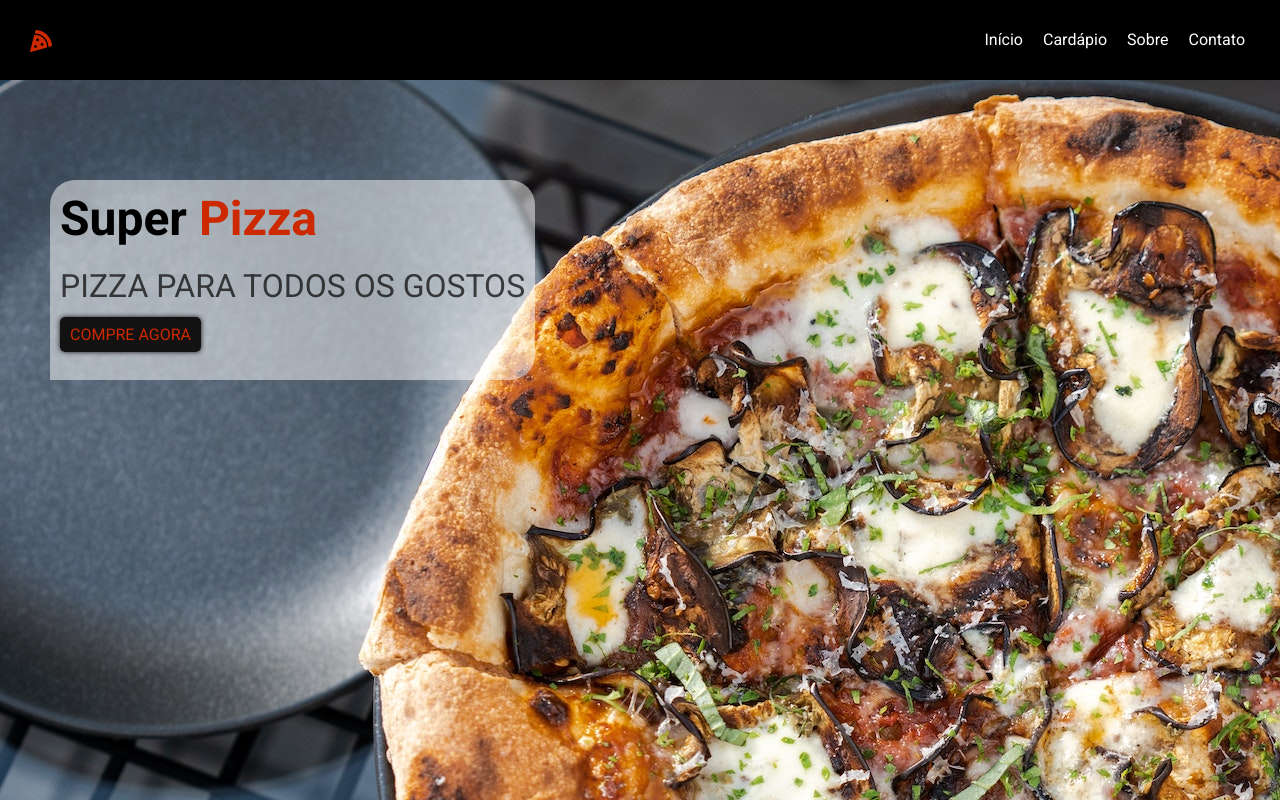
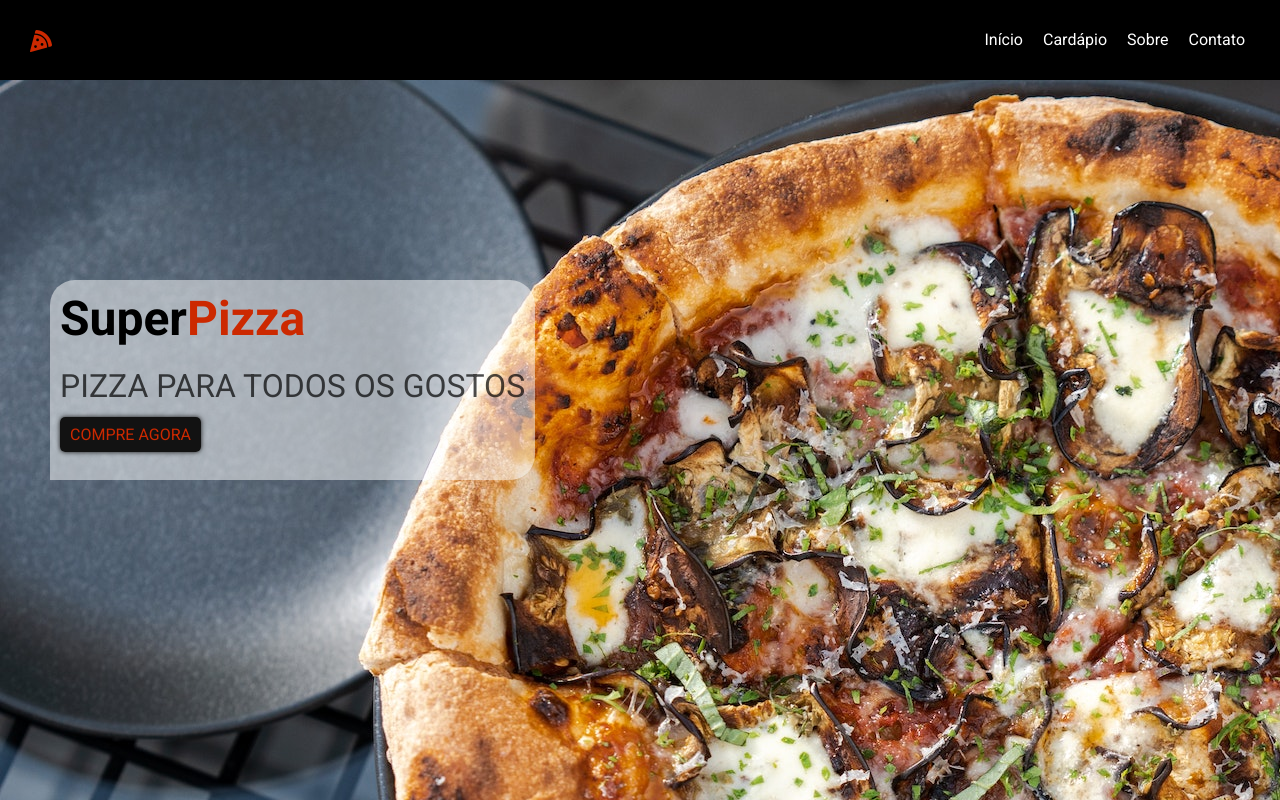
Before and after one commit to CelsoTavares/pizzaria, a React (Vite) app: page / in a window 1280 px wide. Built offline with nearby package versions, Linux system fonts and the light colour scheme.

Commit message:
:lipstick: update

```diff
--- a/package.json
+++ b/package.json
@@ -13,6 +13,7 @@
     "@types/styled-components": "^5.1.26",
     "eslint-config-prettier": "^8.5.0",
     "eslint-plugin-prettier": "^4.2.1",
+    "framer-motion": "^8.0.2",
     "react": "^18.2.0",
     "react-dom": "^18.2.0",
     "react-icons": "^4.7.1",
--- /dev/null
+++ b/src/components/AnimateRoutes/index.tsx
@@ -0,0 +1,24 @@
+import { Route, Routes, useLocation } from "react-router-dom";
+import Inicio from "../../pages/Inicio";
+import Cardapio from "../../pages/Cardapio";
+import Sobre from "../../pages/Sobre";
+import Contato from "../../pages/Contato";
+import NoPage from "../../pages/NoPage";
+import { AnimatePresence } from "framer-motion";
+
+const AnimateRoutes = () => {
+  const location = useLocation();
+  return (
+    <AnimatePresence>
+      <Routes location={location} key={location.pathname}>
+        <Route path="/" element={<Inicio />} />
+        <Route path="/cardapio" element={<Cardapio />} />
+        <Route path="/sobre" element={<Sobre />} />
+        <Route path="/contato" element={<Contato />} />
+        <Route path="*" element={<NoPage />} />
+      </Routes>
+    </AnimatePresence>
+  );
+};
+
+export default AnimateRoutes;
--- a/src/pages/Cardapio/index.tsx
+++ b/src/pages/Cardapio/index.tsx
@@ -6,9 +6,15 @@ import atum from "../../img/p3.jpg";
 import baiana from "../../img/p4.jpg";
 import canadense from "../../img/p5.jpg";
 import calabresa2 from "../../img/p6.jpg";
+import { motion } from "framer-motion";
 
 const Cardapio = () => {
   return (
+    <motion.div
+      initial={{ opacity: 0 }}
+      animate={{ opacity: 1 }}
+      exit={{ opacity: 0, transition: { duration: 0.4 } }}
+    >
       <C.Container>
         <h2>Cardápio</h2>
         <div>
@@ -50,6 +56,7 @@ const Cardapio = () => {
           />
         </div>
       </C.Container>
+    </motion.div>
   );
 };
 
--- a/src/pages/Contato/index.tsx
+++ b/src/pages/Contato/index.tsx
@@ -1,16 +1,19 @@
 import * as C from "./styles";
 import latImage from "../../img/lat.jpg";
 import { useState } from "react";
+import { motion } from "framer-motion";
 
 const Contato = () => {
   const [name, setName] = useState("");
   const [email, setEmail] = useState("");
   const [message, setMessage] = useState("");
 
-  const handleSubmit = () => {
-    alert("Oi");
-  };
   return (
+    <motion.div
+      initial={{ opacity: 0 }}
+      animate={{ opacity: 1 }}
+      exit={{ opacity: 0, transition: { duration: 0.4 } }}
+    >
       <C.Container>
         <img src={latImage} alt="side image" />
         <div>
@@ -40,10 +43,11 @@ const Contato = () => {
               value={message}
               onChange={(e) => setMessage(e.target.value)}
             ></textarea>
-          <button onSubmit={handleSubmit}>Enviar</button>
+            <button>Enviar</button>
           </form>
         </div>
       </C.Container>
+    </motion.div>
   );
 };
 
--- a/src/pages/Contato/styles.ts
+++ b/src/pages/Contato/styles.ts
@@ -72,4 +72,11 @@ export const Container = styled.section`
     box-shadow: 0 0 10px #121212;
     color: #cc2900;
   }
+  @media (max-width: 600px) {
+    flex-direction: column;
+    img {
+      width: 100%;
+      height: 90%;
+    }
+  }
 `;
--- a/src/pages/Inicio/index.tsx
+++ b/src/pages/Inicio/index.tsx
@@ -1,17 +1,23 @@
 import { Link } from "react-router-dom";
 import * as C from "./styles";
-
+import { motion } from "framer-motion";
 const Inicio = () => {
   return (
+    <motion.div
+      initial={{ opacity: 0 }}
+      animate={{ opacity: 1 }}
+      exit={{ opacity: 0, transition: { duration: 0.4 } }}
+    >
       <C.Container>
         <C.Title>
           <h1>
-          Super <span>Pizza</span>
+            Super<span>Pizza</span>
           </h1>
           <h3>PIZZA PARA TODOS OS GOSTOS</h3>
           <Link to="/cardapio">COMPRE AGORA</Link>
         </C.Title>
       </C.Container>
+    </motion.div>
   );
 };
 
--- a/src/pages/Inicio/styles.ts
+++ b/src/pages/Inicio/styles.ts
@@ -6,13 +6,17 @@ export const Container = styled.section`
   background-size: left;
   height: calc(100vh - 80px);
   display: flex;
+  position: relative;
+  @media (max-width: 750px) {
+    background-size: cover;
+  }
 `;
 
 export const Title = styled.div`
   background-color: rgba(255, 255, 255, 0.5);
   max-width: 500px;
   height: 200px;
-  margin: 100px 50px;
+  margin: 200px 50px;
   padding: 10px;
   border-radius: 25px 25px 25px 0;
   h1 {
--- a/src/pages/Sobre/index.tsx
+++ b/src/pages/Sobre/index.tsx
@@ -1,24 +1,31 @@
 import * as C from "./style";
 import aboutImg from "../../img/sup.jpg";
+import { motion } from "framer-motion";
 
 const Sobre = () => {
   return (
+    <motion.div
+      initial={{ opacity: 0 }}
+      animate={{ opacity: 1 }}
+      exit={{ opacity: 0, transition: { duration: 0.4 } }}
+    >
       <C.Container>
         <img src={aboutImg} alt="pizza image" />
         <h1>Sobre Nós</h1>
         <div>
-        Lorem ipsum dolor sit amet consectetur, adipisicing elit. Beatae minima
-        et deleniti, quibusdam illum mollitia cum atque quas iusto autem
-        perspiciatis alias nemo doloribus aperiam ut dignissimos, dolor minus
-        quasi? Lorem ipsum dolor, sit amet consectetur adipisicing elit. Tenetur
-        fuga quasi repellat dicta nemo, voluptate, dolores adipisci quidem rerum
-        doloremque nostrum labore nesciunt! At minima ipsum distinctio. Eius,
-        distinctio autem? Lorem ipsum dolor sit amet consectetur adipisicing
-        elit. Quos veniam harum, quis assumenda quasi ex, iure distinctio quas
-        enim at dolor necessitatibus? Repellat eum, nobis molestiae eius
-        deleniti deserunt perspiciatis.
+          Lorem ipsum dolor sit amet consectetur, adipisicing elit. Beatae
+          minima et deleniti, quibusdam illum mollitia cum atque quas iusto
+          autem perspiciatis alias nemo doloribus aperiam ut dignissimos, dolor
+          minus quasi? Lorem ipsum dolor, sit amet consectetur adipisicing elit.
+          Tenetur fuga quasi repellat dicta nemo, voluptate, dolores adipisci
+          quidem rerum doloremque nostrum labore nesciunt! At minima ipsum
+          distinctio. Eius, distinctio autem? Lorem ipsum dolor sit amet
+          consectetur adipisicing elit. Quos veniam harum, quis assumenda quasi
+          ex, iure distinctio quas enim at dolor necessitatibus? Repellat eum,
+          nobis molestiae eius deleniti deserunt perspiciatis.
         </div>
       </C.Container>
+    </motion.div>
   );
 };
 
--- a/src/route/AppRoutes.tsx
+++ b/src/route/AppRoutes.tsx
@@ -1,22 +1,12 @@
-import { Route, Routes, BrowserRouter } from "react-router-dom";
-import Contato from "../pages/Contato";
-import Cardapio from "../pages/Cardapio";
-import Sobre from "../pages/Sobre";
-import Inicio from "../pages/Inicio";
-import NoPage from "../pages/NoPage";
+import { BrowserRouter } from "react-router-dom";
 import Header from "../components/Header";
+import AnimateRoutes from "../components/AnimateRoutes";
 
 const AppRoutes = () => {
   return (
     <BrowserRouter>
       <Header />
-      <Routes>
-        <Route path="/" element={<Inicio />} />
-        <Route path="/cardapio" element={<Cardapio />} />
-        <Route path="/sobre" element={<Sobre />} />
-        <Route path="/contato" element={<Contato />} />
-        <Route path="*" element={<NoPage />} />
-      </Routes>
+      <AnimateRoutes />
     </BrowserRouter>
   );
 };
```
Also changed, not shown: 1 other file (tests, documents, lock files or other folders). Lines whose indentation alone changed are shown as unchanged.
